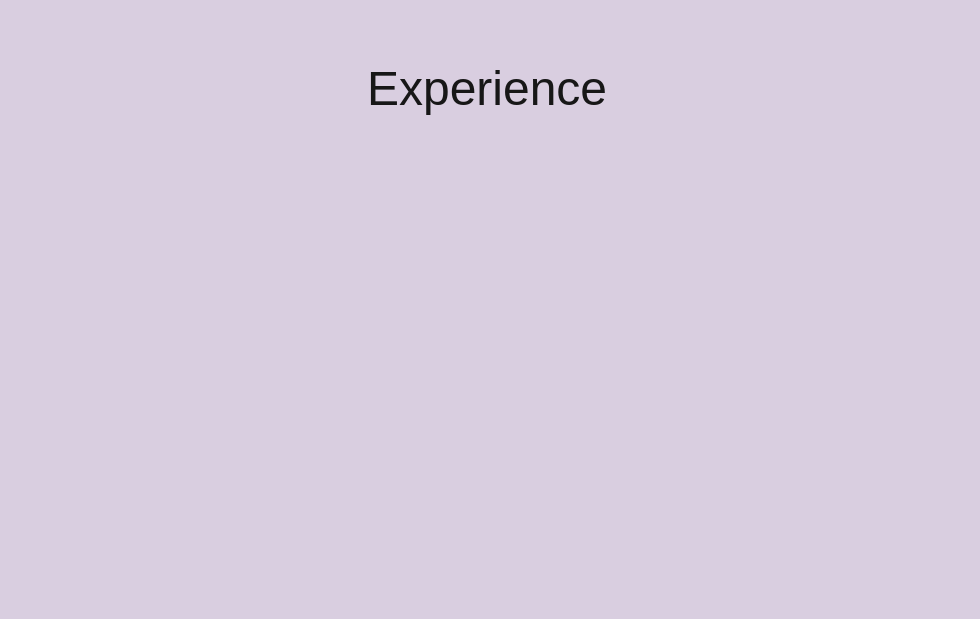
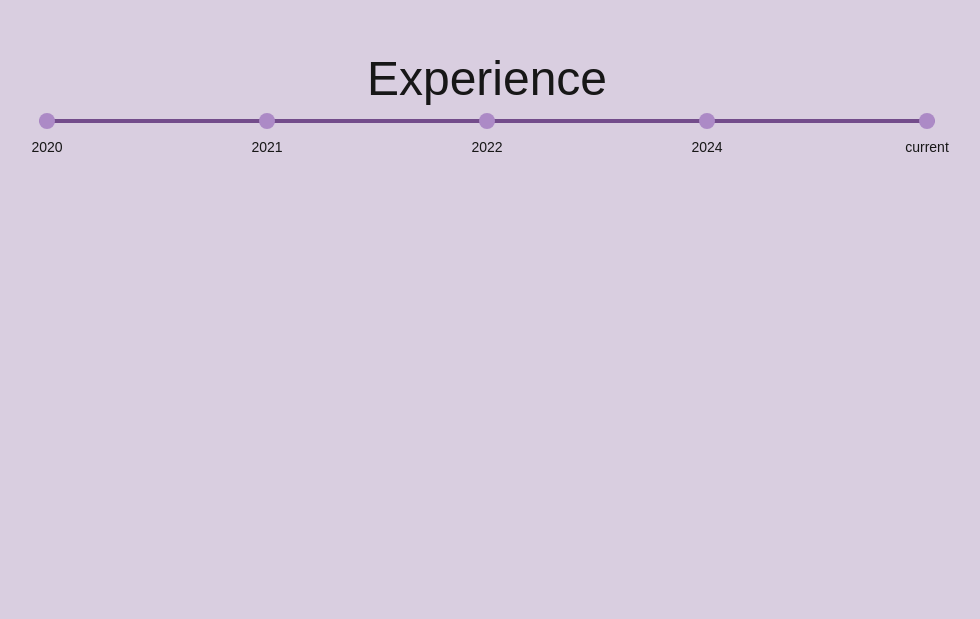
Before and after one commit to aqifbashah/portfolio-2025, a Next.js app: page / in a window 1280 px wide. Shown: the part 1943-2562 px from the top of the page, without its empty margins (153-1133 px from the left). Built offline with nearby package versions, Linux system fonts and the light colour scheme.

Commit message:
wip: add basic somponent to experience page

```diff
--- a/src/app/components/exprience/Exprience.tsx
+++ b/src/app/components/exprience/Exprience.tsx
@@ -1,7 +1,30 @@
 export default function Experience() {
+  const experiences = [
+    { year: "2020" },
+    { year: "2021" },
+    { year: "2022" },
+    { year: "2024" },
+    { year: "current" },
+  ];
+
   return (
-    <div className="flex h-screen flex-col items-center justify-center gap-4">
+    <div className="flex h-screen w-full flex-col items-center justify-center gap-4">
       <h1 className="text-5xl">Experience</h1>
+      <div className="relative z-0 w-full max-w-4xl">
+        {/* Horizontal Line */}
+        <div className="h-1 w-full rounded-full bg-primary"></div>
+        {/* Markers */}
+        <div className="absolute inset-0 flex w-full items-center justify-between">
+          {experiences.map((exp, index) => (
+            <div key={index} className="relative">
+              <div className="h-4 w-4 rounded-full bg-secondary"></div>
+              <span className="absolute left-1/2 top-6 -translate-x-1/2 text-sm">
+                {exp.year}
+              </span>
+            </div>
+          ))}
+        </div>
+      </div>
     </div>
   );
 }
```
